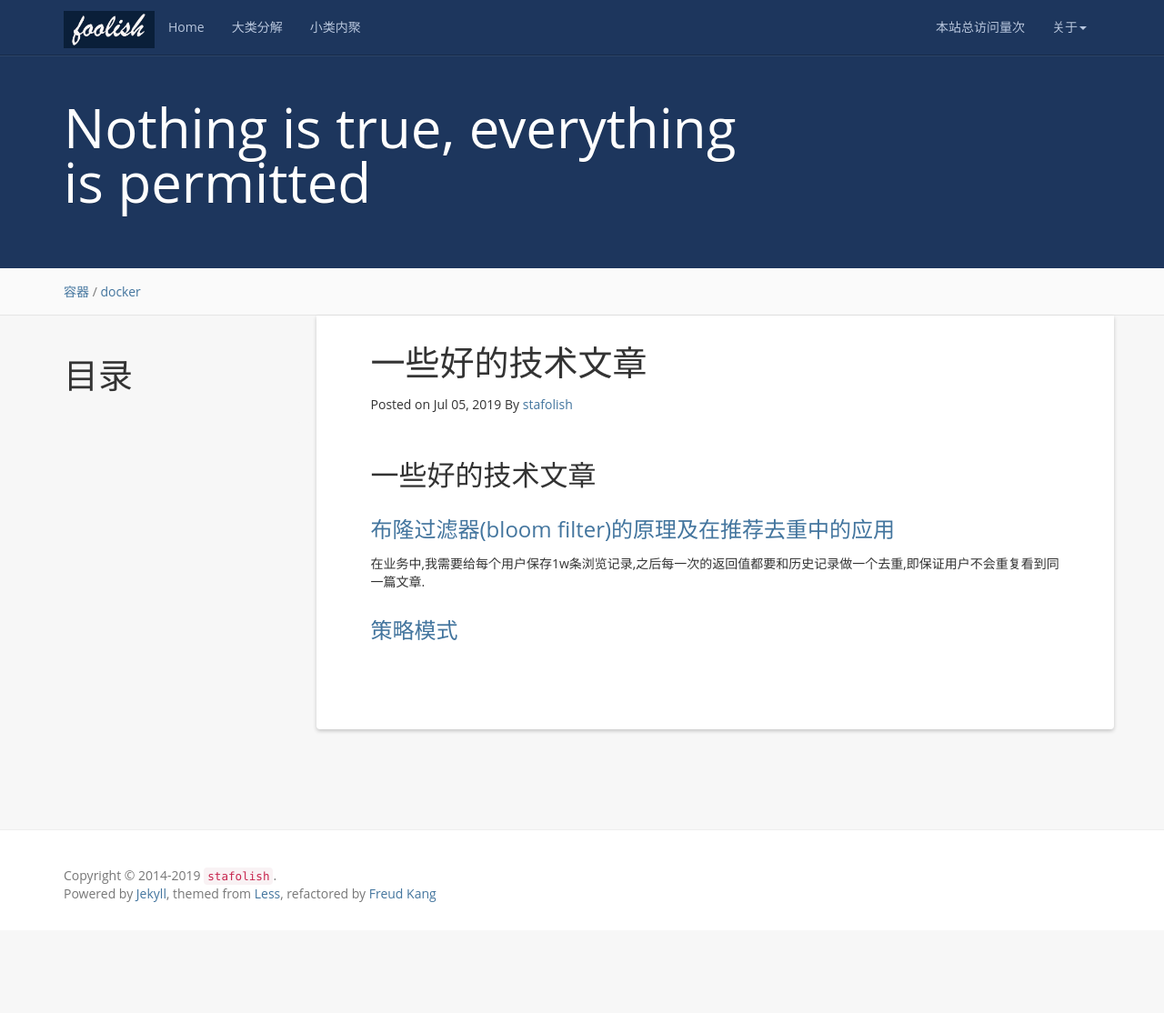
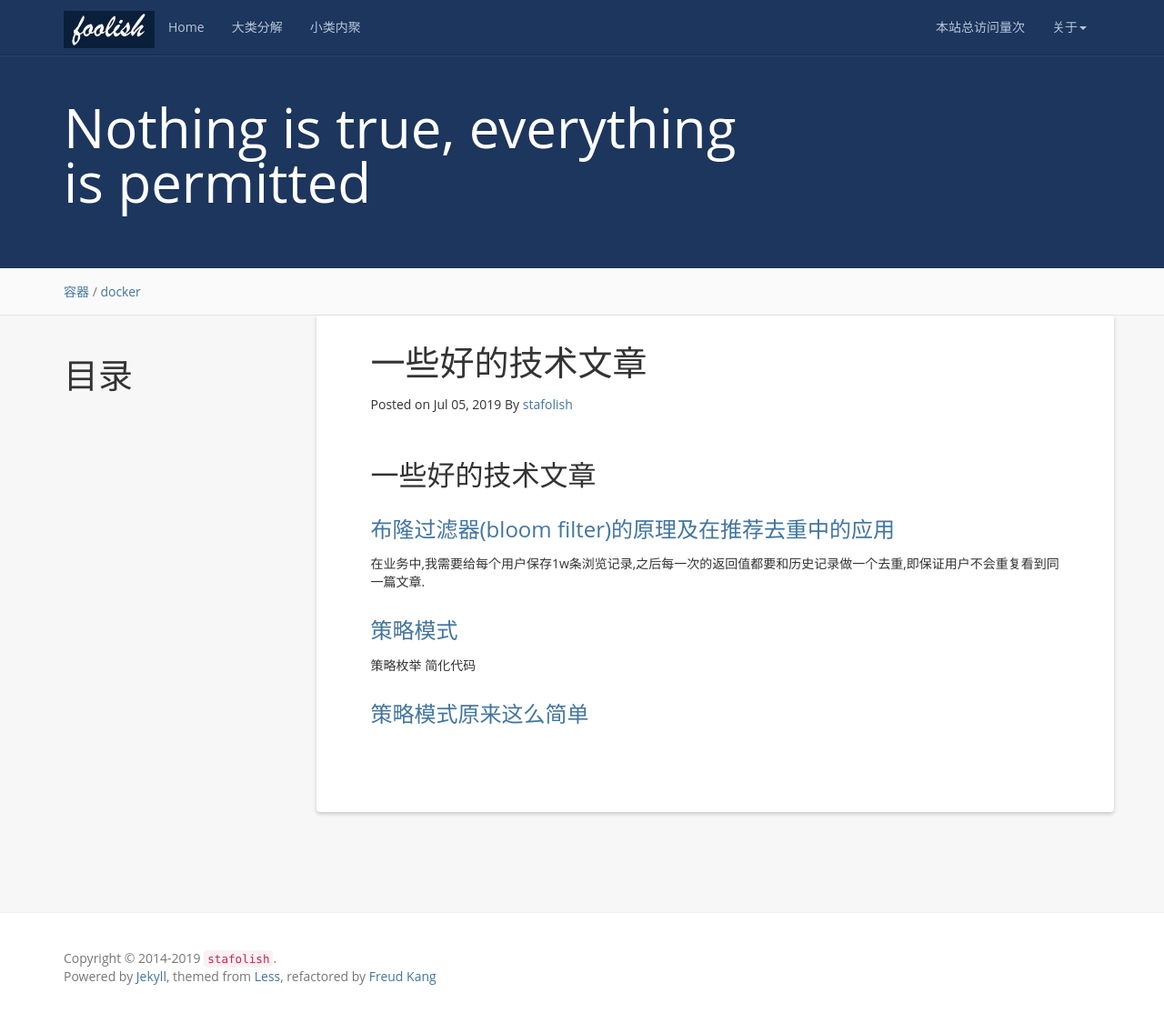
Before and after one commit to stafolish/stafolish.github.io, a Jekyll site: the page built from _posts/2019-07-05-一些好的技术文章.md, in a window 1280 px wide and 1114 px high. Shown: the whole window at 91% size. Built offline with Jekyll 4.4.1, drawn with Linux system fonts in a browser that asks for light colours; nearby versions of some CDN libraries; a script that is not in the unit is left out; comment, search, counter and statistics services are not loaded.

Commit message:
Update 2019-07-05-一些好的技术文章.md

```diff
--- a/_posts/2019-07-05-一些好的技术文章.md
+++ b/_posts/2019-07-05-一些好的技术文章.md
@@ -14,3 +14,7 @@ tag: docker
 
 
 ### [策略模式](https://www.jianshu.com/p/3bcf55cf83d3)
+策略枚举 简化代码
+
+
+### [策略模式原来这么简单](http://www.imooc.com/article/270302)
```
